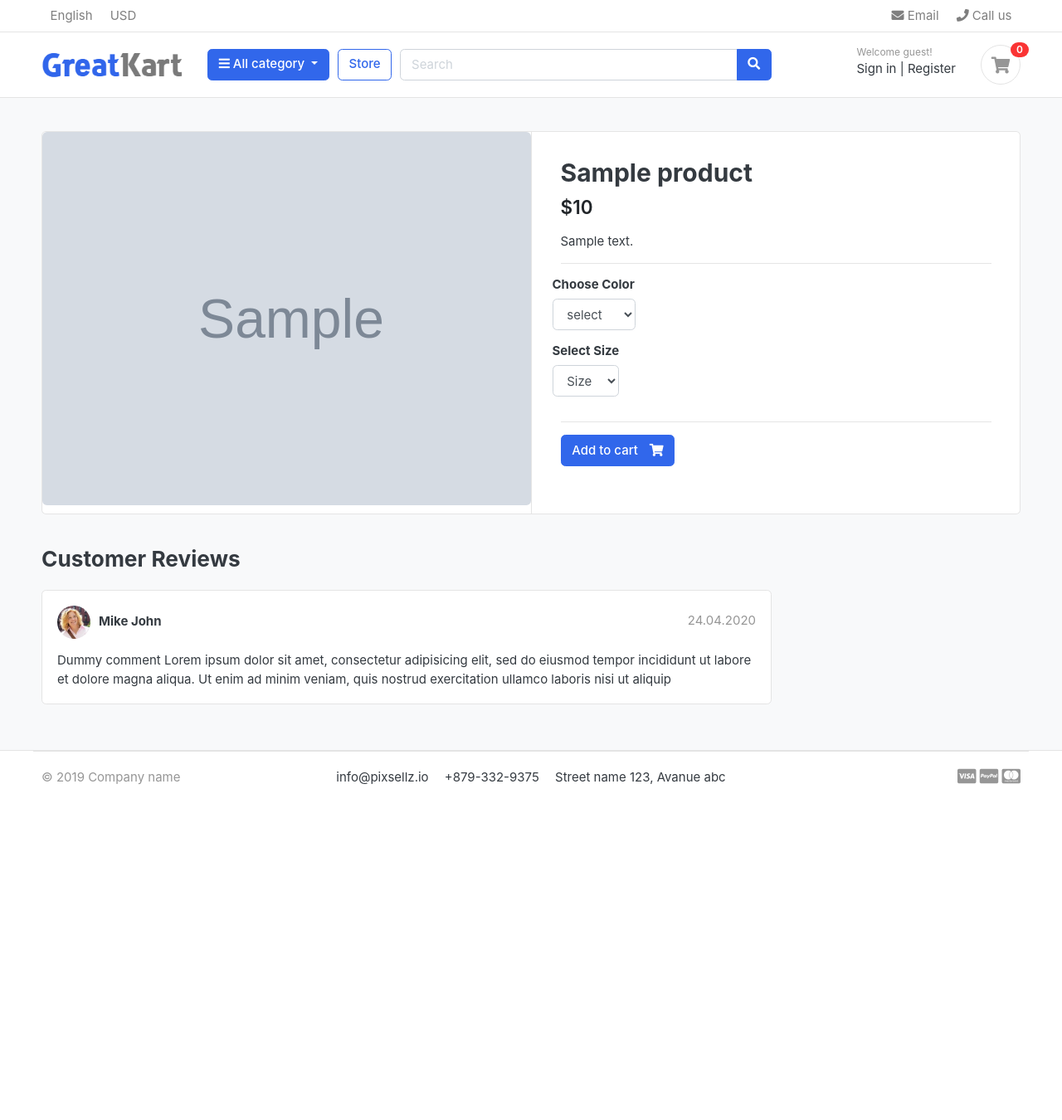
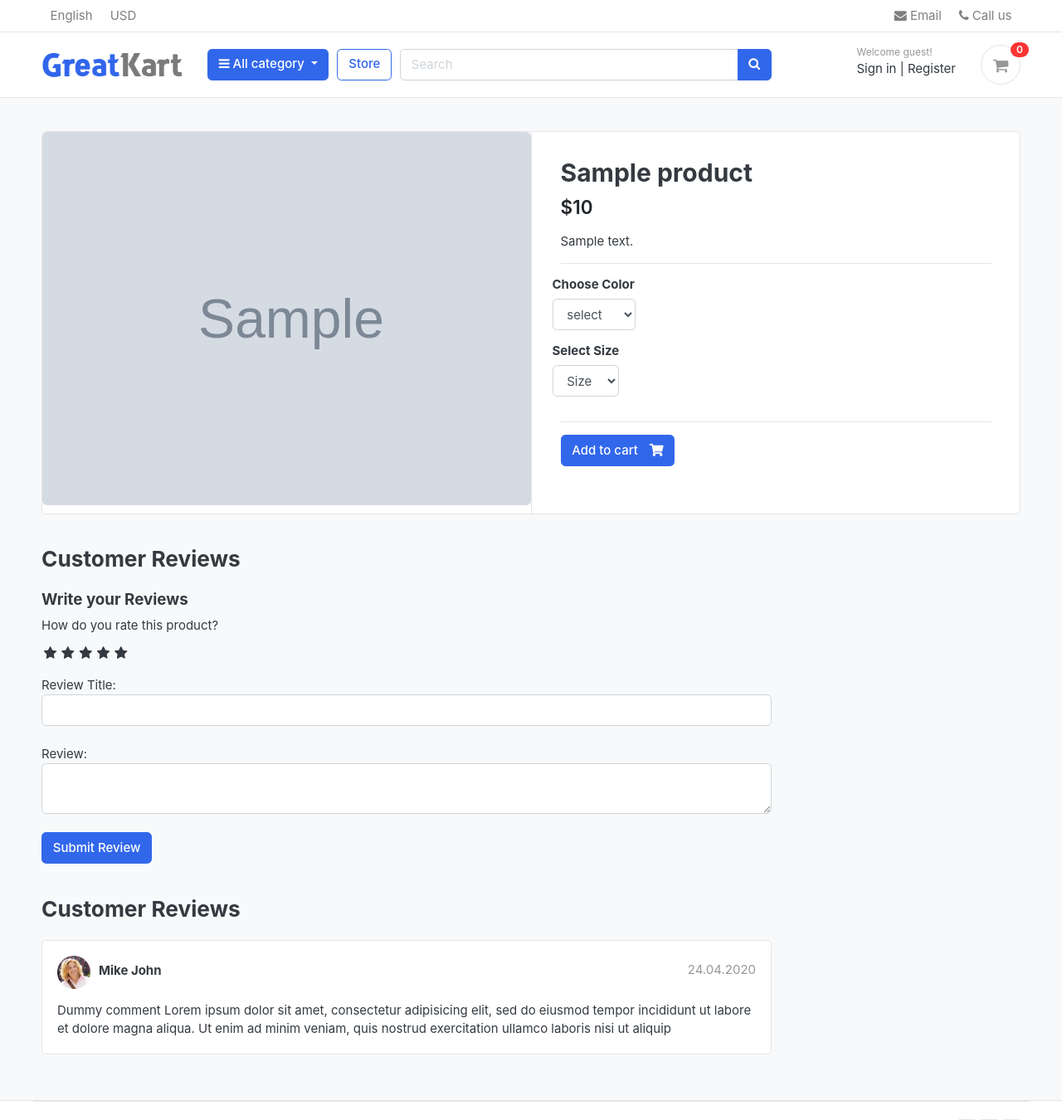
Before and after one commit to SahilArote/trivon, a Django app: a page that uses templates/base.html in a window 1280 px wide. Shown: the top 1350 px of the page at 83% size. Before the commit the page ends 946 px from the top, so only its background shows below. Run offline with Django 5.2, Linux system fonts and the light colour scheme; tables that the repository leaves empty hold one stand-in row (values such as "Sample post"); grey boxes marked "Sample" are stand-in pictures; some libraries are stand-ins or nearby versions; some web fonts are replaced.

Commit message:
review options for the user

```diff
--- a/store/models.py
+++ b/store/models.py
@@ -1,6 +1,7 @@
 from django.db import models
 from django.urls import reverse
 from category.models import Category
+from accounts.models import Account
 
 
 # Create your models here.
@@ -50,3 +51,18 @@ class Variation(models.Model):
 
     def __str__(self):
         return self.variation_value
+
+
+class ReviewRating(models.Model):
+    product = models.ForeignKey(Product, on_delete=models.CASCADE)
+    user = models.ForeignKey(Account, on_delete=models.CASCADE)
+    subject = models.CharField(max_length=100, blank=True)
+    review = models.TextField(max_length=500, blank=True)
+    rating = models.FloatField()
+    ip = models.CharField(max_length=20, blank=True)
+    status = models.BooleanField(default=True)
+    created_at = models.DateTimeField(auto_now_add=True)
+    updated_at = models.DateTimeField(auto_now=True)
+
+    def __str__(self):
+        return self.subject
--- a/store/urls.py
+++ b/store/urls.py
@@ -6,5 +6,7 @@ urlpatterns = [
     path('category/<slug:category_slug>/', views.store, name='products_by_category'),
     path('category/<slug:category_slug>/<slug:product_slug>/', views.product_detail, name='product_detail'),
     path('search/', views.search, name='search'),
+    path('submit_review/<int:product_id>/', views.submit_review, name='submit_review'),
+
 
 ]
--- a/store/views.py
+++ b/store/views.py
@@ -1,11 +1,14 @@
 
-from django.shortcuts import render , get_object_or_404
-from .models import Product
+from django.shortcuts import render , get_object_or_404, redirect
+from .models import Product, ReviewRating
 from category.models import Category
 from carts.models import CartItem
+from django.contrib import messages
+from .forms import ReviewForm
 from carts.views import _cart_id
 from django.db.models import Q
 from django.core.paginator import EmptyPage, PageNotAnInteger, Paginator
+from accounts.models import Account
 
 # Create your views here.
 def store(request , category_slug=None):
@@ -16,7 +19,7 @@ def store(request , category_slug=None):
         category = get_object_or_404(Category, slug=category_slug)
         products = Product.objects.filter(category=category, is_available=True)
         product_count = products.count()
-        paginator = Paginator(products, 1)
+        paginator = Paginator(products, 6)
         page = request.GET.get('page')
         paged_products = paginator.get_page(page)
 
@@ -61,3 +64,28 @@ def search(request):
         'product_count': prodeuct_count,
     }
     return render(request, 'store/store.html', context)
+
+
+def submit_review(request, product_id):
+    url = request.META.get('HTTP_REFERER')
+    if request.method == 'POST':
+        try:
+            reviews = ReviewRating.objects.get(user__id=request.user.id, product__id=product_id)
+            form = ReviewForm(request.POST, instance=reviews)
+            form.save()
+            messages.success(request, 'Thank you! Your review has been updated.')
+            return redirect(url)
+
+        except ReviewRating.DoesNotExist:
+            form = ReviewForm(request.POST)
+            if form.is_valid():
+                data = ReviewRating()
+                data.subject = form.cleaned_data['subject']
+                data.rating = form.cleaned_data['rating']
+                data.review = form.cleaned_data['review']
+                data.ip = request.META.get('REMOTE_ADDR')
+                data.product_id = product_id
+                data.user_id = request.user.id
+                data.save()
+                messages.success(request, 'Thank you! Your review has been submitted.')
+                return redirect(url)
--- a/templates/base.html
+++ b/templates/base.html
@@ -23,6 +23,11 @@
 <!-- custom style -->
 <link href="{% static 'css/ui.css' %}" rel="stylesheet" type="text/css"/>
 <link href="{% static 'css/responsive.css' %}" rel="stylesheet" media="only screen and (max-width: 1200px)" />
+<link href="{% static 'css/custom.css' %}" rel="stylesheet" type="text/css"/>
+{% comment %} <link rel="stylesheet" href="https://cdnjs.cloudflare.com/ajax/libs/font-awesome/5.15.2/css/font-awesome.min.css"/> {% endcomment %}
+<link rel="stylesheet" href="https://cdnjs.cloudflare.com/ajax/libs/font-awesome/4.7.0/css/font-awesome.min.css">
+
+
 
 <!-- custom javascript -->
 <script src="{% static 'js/script.js' %}" type="text/javascript"></script>
--- a/templates/store/product_detail.html
+++ b/templates/store/product_detail.html
@@ -77,6 +77,41 @@
 
 	</header>
 
+	<form action="{% url 'submit_review' single_product.id %}" method ="POST">
+		{% csrf_token %}
+		<h5>Write your Reviews</h5>
+		<div>
+			<label>How do you rate this product?</label>
+			<br>
+			<div class="rate">
+				<input type="radio" name="rating" id="rating10" value="5" required /><label for="rating10" title="5"></label>
+				<input type="radio" name="rating" id="rating9" value="4.5" required /><label for="rating9" title="4.5" class="half"></label>
+				<input type="radio" name="rating" id="rating8" value="4" required /><label for="rating8" title="4"></label>
+				<input type="radio" name="rating" id="rating7" value="3.5" required /><label for="rating7" title="3.5" class="half"></label>
+				<input type="radio" name="rating" id="rating6" value="3" required /><label for="rating6" title="3"></label>
+				<input type="radio" name="rating" id="rating5" value="2.5" required /><label for="rating5" title="2.5" class="half"></label>
+				<input type="radio" name="rating" id="rating4" value="2" required /><label for="rating4" title="2"></label>
+				<input type="radio" name="rating" id="rating3" value="1.5" required /><label for="rating3" title="1.5" class="half"></label>
+				<input type="radio" name="rating" id="rating2" value="1" required /><label for="rating2" title="1"></label>
+				<input type="radio" name="rating" id="rating1" value="0.5" required /><label for="rating1" title="0.5" class="half"></label>
+			</div>
+			<br>
+
+			Review Title:
+			<input type="text" class="form-control" name="subject" required><br>
+			Review:
+			<textarea name="review" class="form-control" row="4"></textarea><br>
+			<input type="submit" value="Submit Review" class="btn btn-primary">
+
+		</div>
+		{% include "includes/alerts.html" %}
+		</form>
+		<br>
+		<header class="section-heading">
+		<h3>Customer Reviews </h3>
+
+		</header>
+
 	<article class="box mb-3">
 		<div class="icontext w-100">
 			<img src="{% static 'images/avatars/avatar1.jpg' %}" class="img-xs icon rounded-circle">
--- /dev/null
+++ b/trivon/static/css/custom.css
@@ -0,0 +1,61 @@
+/* Hide Radio button */
+.rate > input{
+  display: none;
+}
+
+.rate{
+  display: inline-block;;
+  border: 0;
+}
+
+.rate > label{
+  float: right;
+}
+
+/* Showing the stars */
+.rate > label:before{
+  display: inline-block;
+  font-size: 1.1rem;
+  font-family: FontAwesome;
+  content: "\f005";
+  margin:0;
+  padding:0.3rem .2rem;
+  cursor: pointer;
+}
+
+/* Half star */
+.rate .half:before{
+  content: "\f089";
+  position: absolute;
+  padding-right: 0;
+}
+
+/* Click and hover */
+input:checked ~ label, label:hover ~ label{
+  color: #ffb503;
+}
+
+/* hover hightlight */
+input:checked + label:hover, input:checked ~ label:hover,input:checked ~ label:hover ~ label,
+label:hover ~ input:checked ~ label{
+  color: #cc9000;
+}
+
+.rating-star i{
+  color: #ffb503 !important;
+}
+
+ul.thumb{
+  margin:0 auto;
+  padding: 0;
+  float: left;
+}
+ul.thumb li{
+  list-style: none;
+  margin: 10px;
+}
+ul.thumb li img{
+  width: 80px;
+  height: 80px;
+  border: 1px solid grey;
+}
```
Also changed, not shown: store/forms.py (added, +7 -0 lines), store/migrations/0004_reviewrating.py (added).
